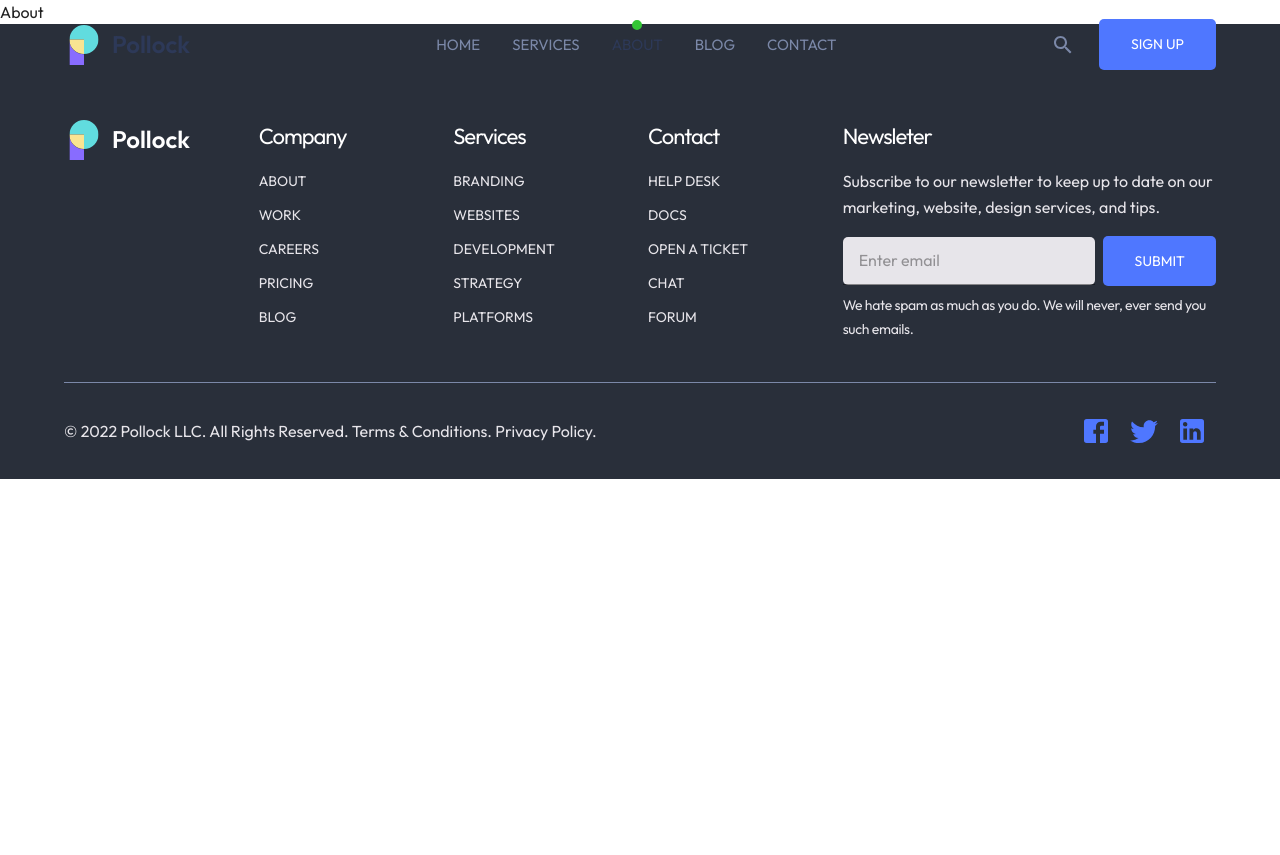
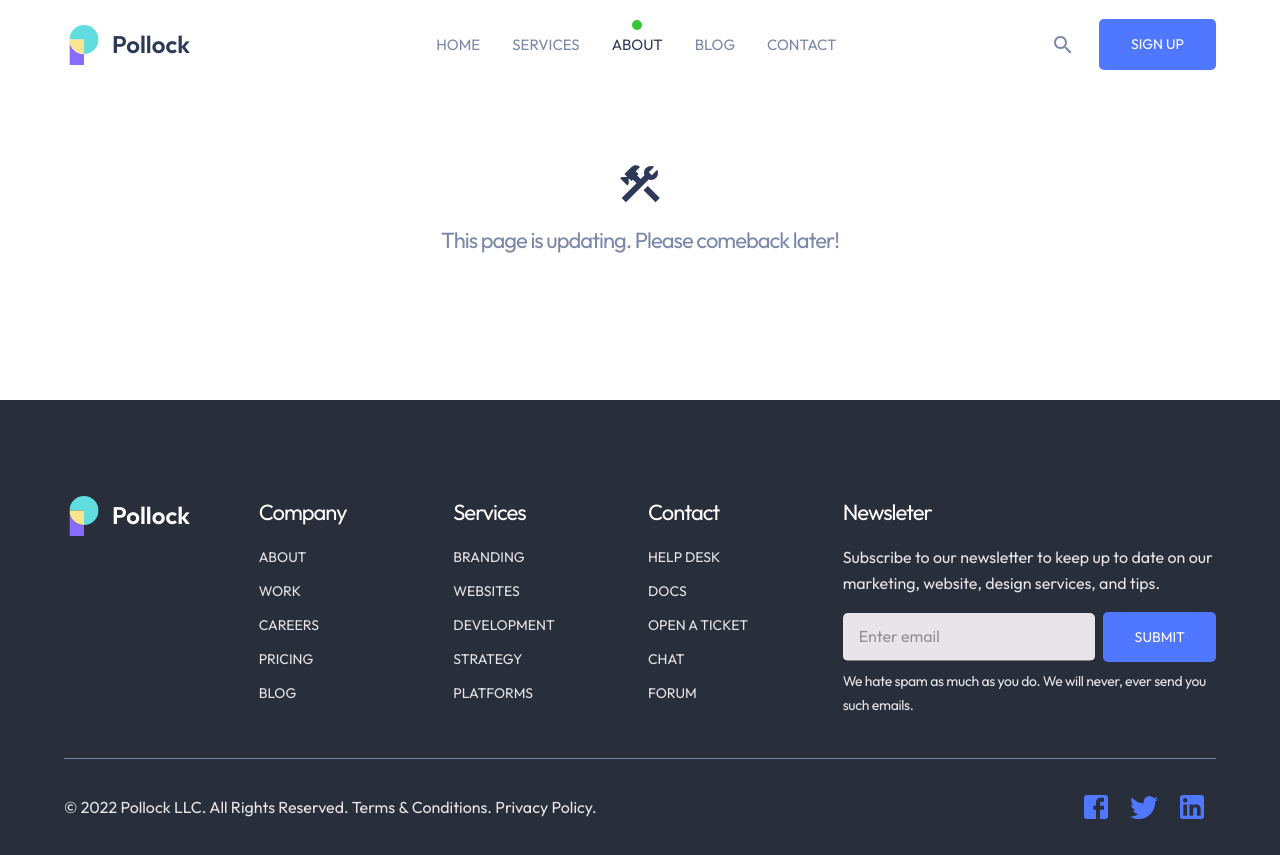
Before and after one commit to quochientn/pollock-agency, a React (Vite) app: page /about in a window 1280 px wide. Before the commit the page ends 800 px from the top, so only its background shows below. Built offline with nearby package versions, Linux system fonts and the light colour scheme.

Commit message:
add error and updating page

```diff
--- a/src/App.jsx
+++ b/src/App.jsx
@@ -6,10 +6,12 @@ import About from "./pages/About";
 import Blog from "./pages/Blog";
 import Contact from "./pages/Contact";
 import AppLayout from "./ui/AppLayout";
+import Error from "./ui/Error";
 
 const router = createBrowserRouter([
   {
     element: <AppLayout />,
+    errorElement: <Error />,
     children: [
       {
         path: "/",
--- a/src/pages/About.jsx
+++ b/src/pages/About.jsx
@@ -1,5 +1,7 @@
+import PageUpdating from "../ui/PageUpdating";
+
 function About() {
-  return <div>About</div>;
+  return <PageUpdating />;
 }
 
 export default About;
--- a/src/pages/Blog.jsx
+++ b/src/pages/Blog.jsx
@@ -1,5 +1,7 @@
+import PageUpdating from "../ui/PageUpdating";
+
 function Blog() {
-  return <div>Blog</div>;
+  return <PageUpdating />;
 }
 
 export default Blog;
--- a/src/pages/Contact.jsx
+++ b/src/pages/Contact.jsx
@@ -1,5 +1,7 @@
+import PageUpdating from "../ui/PageUpdating";
+
 function Contact() {
-  return <div>Contact</div>;
+  return <PageUpdating />;
 }
 
 export default Contact;
--- a/src/pages/Services.jsx
+++ b/src/pages/Services.jsx
@@ -1,5 +1,7 @@
+import PageUpdating from "../ui/PageUpdating";
+
 function Services() {
-  return <div>Services</div>;
+  return <PageUpdating />;
 }
 
 export default Services;
--- /dev/null
+++ b/src/ui/Error.jsx
@@ -0,0 +1,27 @@
+import { Box, Button, Typography } from "@mui/material";
+
+function Error() {
+  return (
+    <Box
+      display="flex"
+      flexDirection="column"
+      alignItems="center"
+      gap={2}
+      mt={20}
+    >
+      <Typography variant="display1" color="pollockText.heading" component="h1">
+        Something went wrong
+      </Typography>
+
+      <Typography variant="paragraph1" color="pollockText.text" paragraph>
+        The page you found could not exist. Please try again!
+      </Typography>
+
+      <Button variant="buttonBig" href="/">
+        Back to home page
+      </Button>
+    </Box>
+  );
+}
+
+export default Error;
--- /dev/null
+++ b/src/ui/PageUpdating.jsx
@@ -0,0 +1,24 @@
+import { Construction } from "@mui/icons-material";
+import { Box, Icon, Typography } from "@mui/material";
+
+function PageUpdating() {
+  return (
+    <Box
+      display="flex"
+      flexDirection="column"
+      alignItems="center"
+      gap={2}
+      pt={20}
+      sx={{ height: "50vh" }}
+    >
+      <Icon sx={{ width: "3rem", height: "3rem" }}>
+        <Construction sx={{ color: "pollockText.heading", fontSize: "3rem" }} />
+      </Icon>
+      <Typography variant="headline3" color="pollockText.text" paragraph>
+        This page is updating. Please comeback later!
+      </Typography>
+    </Box>
+  );
+}
+
+export default PageUpdating;
```
